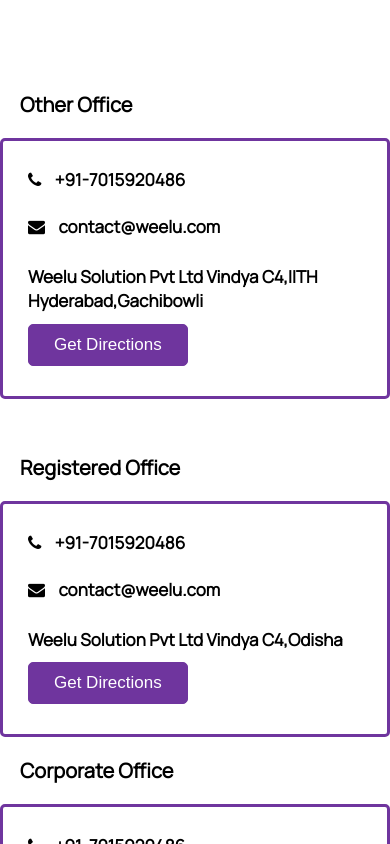
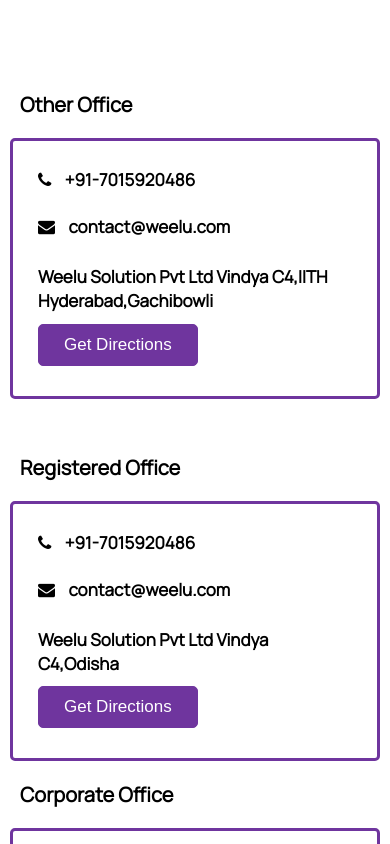
Before and after one commit to sachin-rohilla/FigmaLayout, a React (Create React App) app: page / in a window 390 px wide. Shown: the part 1560-2404 px from the top of the page. Built offline with nearby package versions, Linux system fonts and the light colour scheme.

Commit message:
ContactFrame

```diff
--- a/src/Components5/Section.css
+++ b/src/Components5/Section.css
@@ -169,6 +169,9 @@
     align-items: flex-start;
     margin: 10px;
   }
+  .grid-box {
+    margin: 0px 10px;
+  }
 }
 @media screen and (max-width: 990px) {
   .section-container {
```
